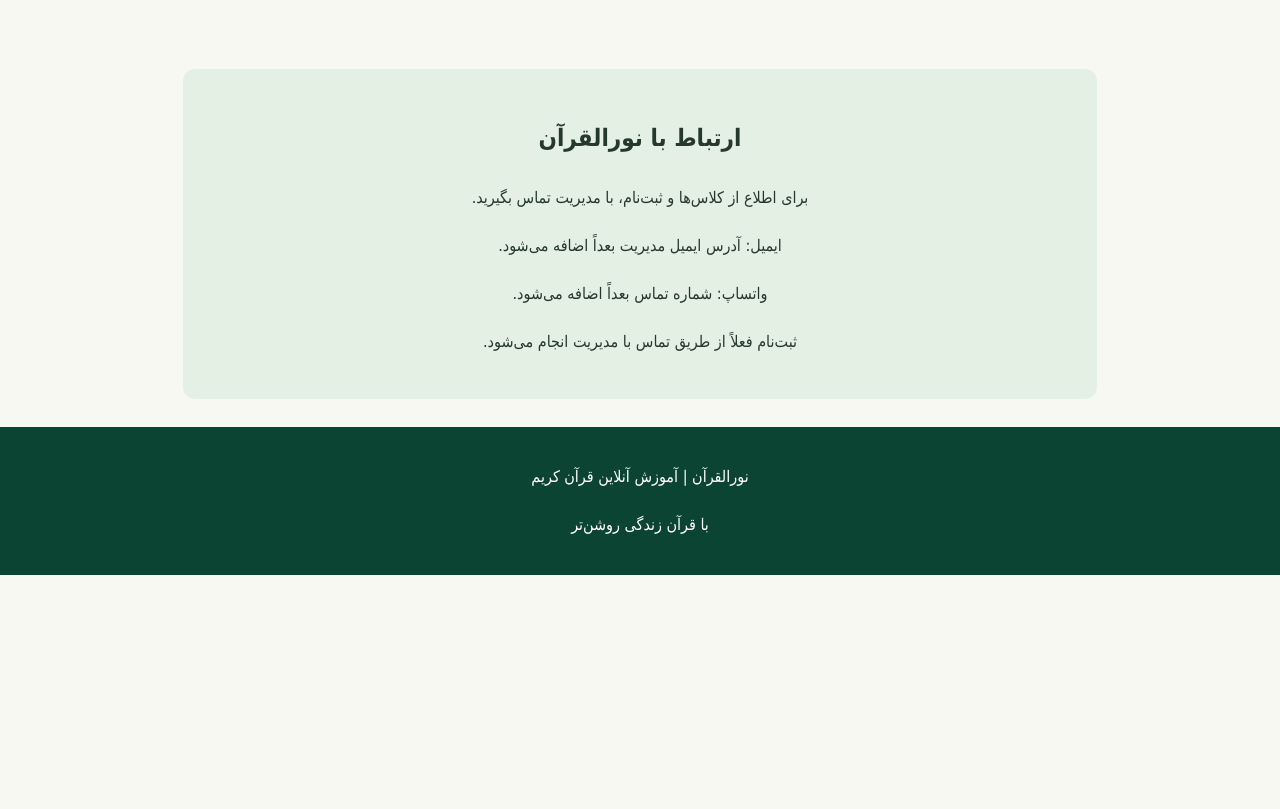
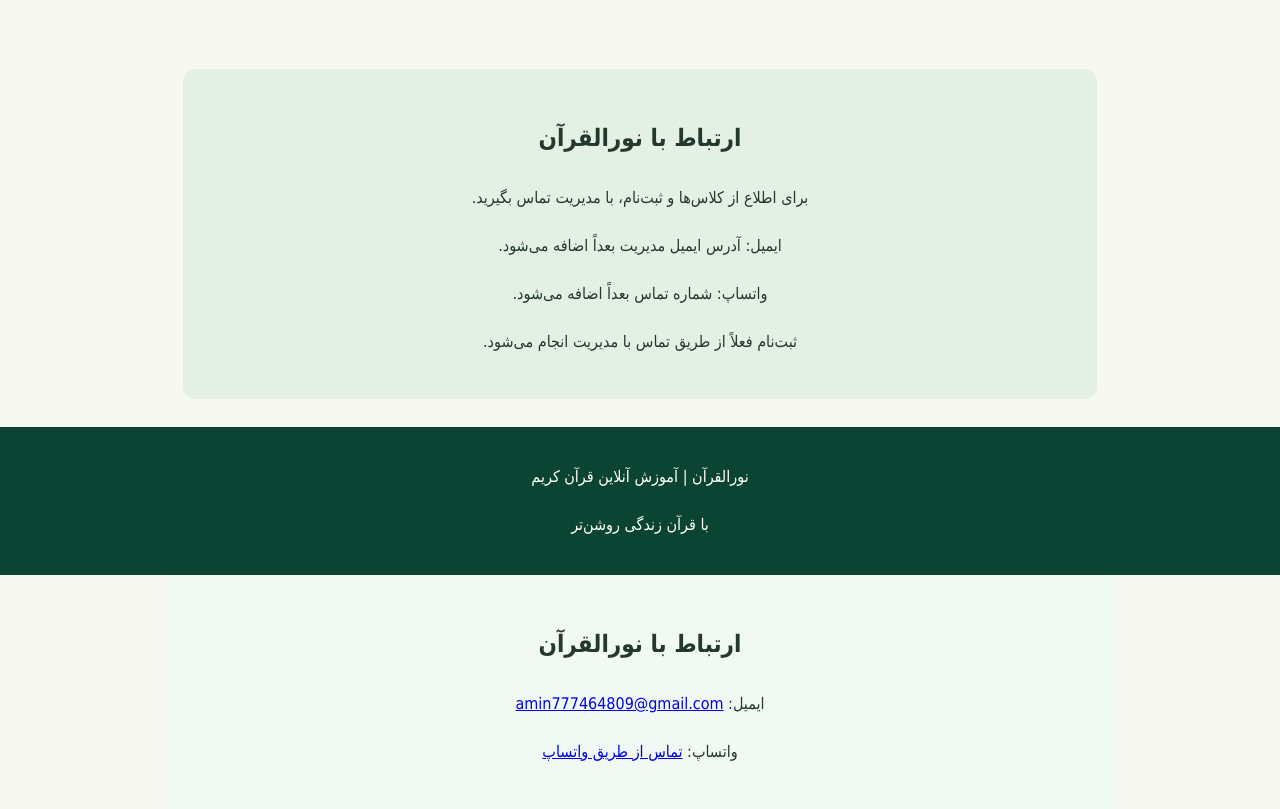
Before and after one commit to noor2026205/noor-alquran, a plain HTML site: page index.html in a window 1280 px wide. Shown: the part 1210-2019 px from the top of the page. Before the commit the page ends 1785 px from the top, so only its background shows below. Drawn offline with Linux system fonts and the light colour scheme.

Commit message:
Add contact section to index.html
Added a contact section with email and WhatsApp information.

```diff
--- a/index.html
+++ b/index.html
@@ -152,5 +152,11 @@
     <p>نورالقرآن | آموزش آنلاین قرآن کریم</p>
     <p>با قرآن زندگی روشن‌تر</p>
   </footer>
-</body>
+</body><section dir="rtl" style="text-align:center;padding:25px;background:#f0f9f4">
+  <h2>ارتباط با نورالقرآن</h2>
+  <p>ایمیل: <a href="mailto:amin777464809@gmail.com">amin777464809@gmail.com</a></p>
+  <p>واتساپ:
+    <a href="https://wa.me/93777464809">تماس از طریق واتساپ</a>
+  </p>
+</section>
 </html>
```
